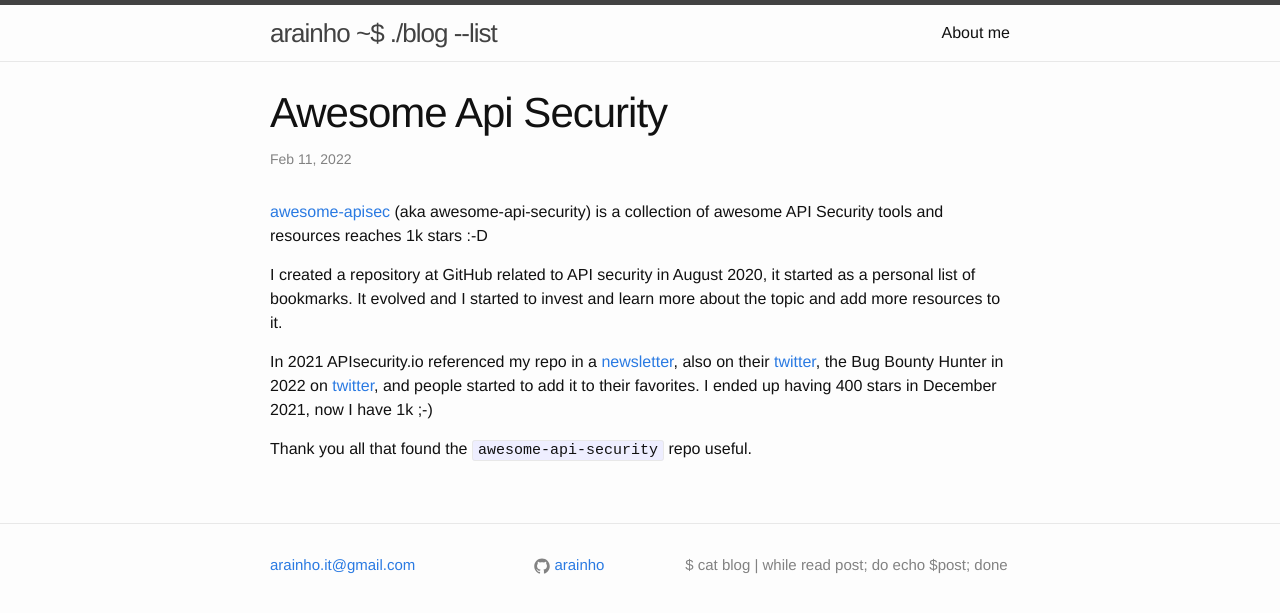
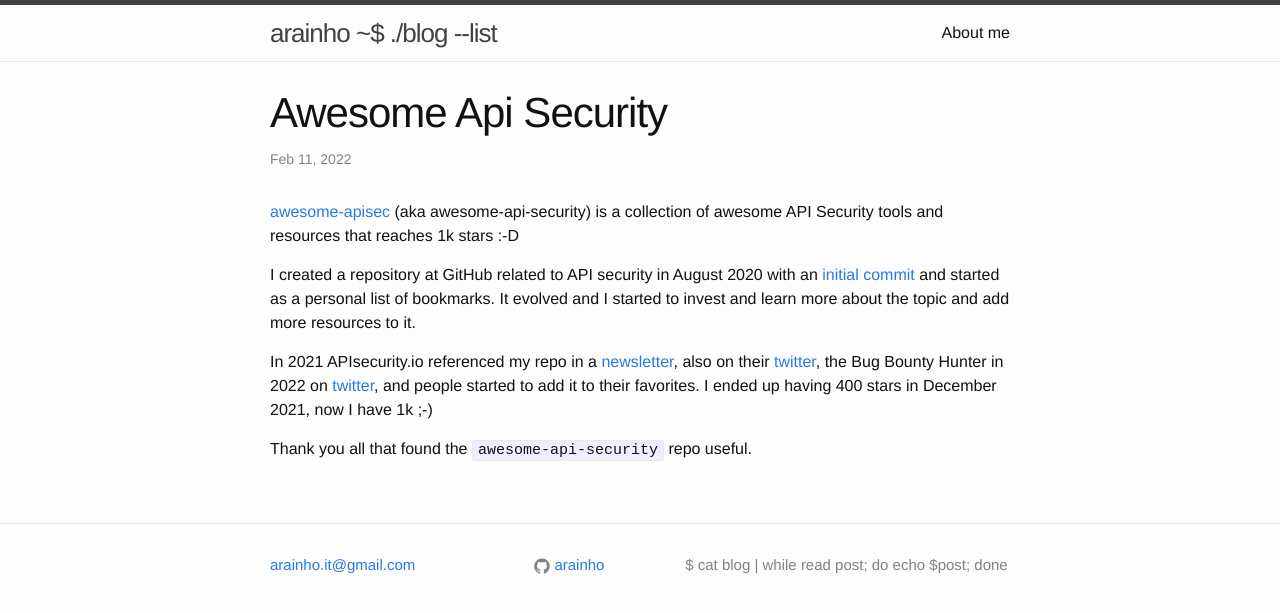
Before and after one commit to arainho/arainho.github.io, a Jekyll site: the page built from _posts/2022-02-11-awesome-api-security.md, in a window 1280 px wide. Shown: the top 613 px of the page. Built offline with Jekyll 4.4.1, drawn with Linux system fonts in a browser that asks for light colours; our own code applies the rules of GitHub Pages for plain Markdown files.

Commit message:
Update 2022-02-11-awesome-api-security.md

```diff
--- a/_posts/2022-02-11-awesome-api-security.md
+++ b/_posts/2022-02-11-awesome-api-security.md
@@ -1,6 +1,6 @@
-[awesome-apisec](https://github.com/arainho/awesome-api-security) (aka awesome-api-security) is a collection of awesome API Security tools and resources reaches 1k stars :-D
+[awesome-apisec](https://github.com/arainho/awesome-api-security) (aka awesome-api-security) is a collection of awesome API Security tools and resources that reaches 1k stars :-D
 
-I created a repository at GitHub related to API security in August 2020, it started as a personal list of bookmarks.
+I created a repository at GitHub related to API security in August 2020 with an [initial commit](https://github.com/arainho/awesome-api-security/commit/373a99b514eb2f35b482d7ea7e94f13d2a3d6ad6) and started as a personal list of bookmarks.
 It evolved and I started to invest and learn more about the topic and add more resources to it.
 
 In 2021 APIsecurity.io referenced my repo in a [newsletter](https://apisecurity.io/issue-162-compromised-googe-cloud-accounts-graphql-as-api-gateway-api-security-guide-and-training/), also on their [twitter](https://twitter.com/apisecurityio/status/1404423379197652993), the Bug Bounty Hunter in 2022 on [twitter](https://twitter.com/tbbhunter/status/1478750754844422144), and people started to add it to their favorites.
```
